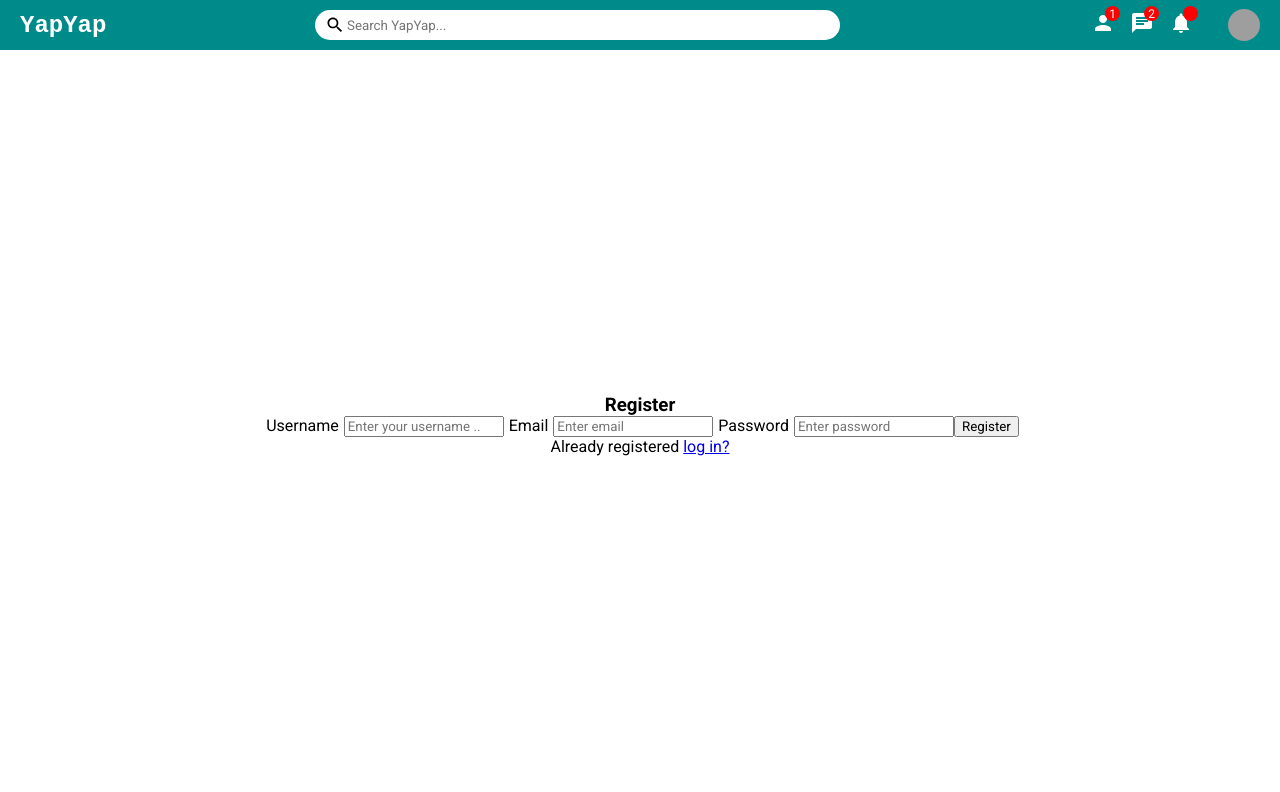
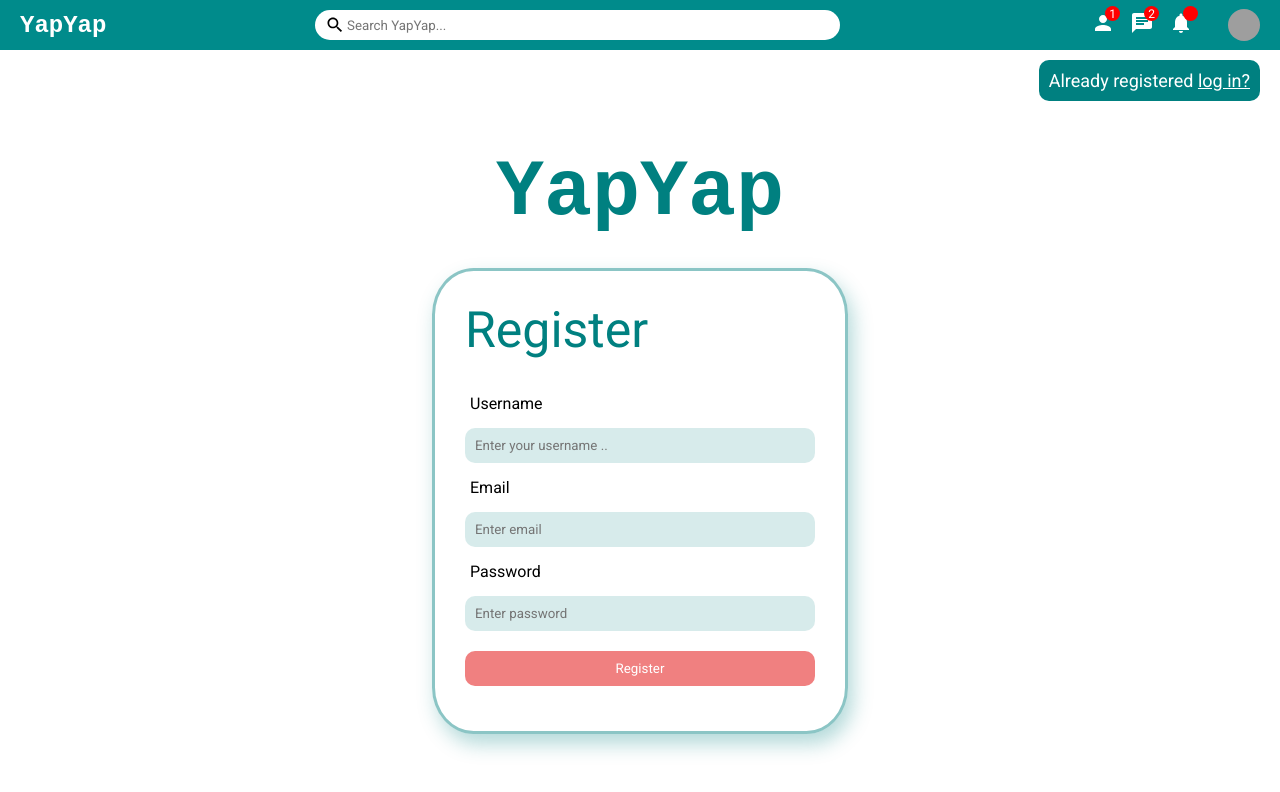
Before and after one commit to Pranotisavadi/yapyapchat, a React (Create React App) app in the folder client/: page /register in a window 1280 px wide. Shown: the top 792 px of the page. Built offline with nearby package versions, Linux system fonts and the light colour scheme; grey boxes are pictures that could not be loaded.

Commit message:
redesign the register page and fixed now its work

```diff
--- a/client/src/pages/Login.js
+++ b/client/src/pages/Login.js
@@ -25,16 +25,16 @@ function Login() {
             <div className='loginContainer'>
       <span className="loginTitle">Login</span>
       <form className="loginForm" onSubmit={handleClick}>
-        <label><b>Username</b></label>
+        <label>Username</label>
         <input className="loginInput" type="text" required placeholder="Enter your username..." ref={username}/><br/>
-        <label><b>Password</b></label>
+        <label>Password</label>
         <input className="loginInput"
         type="password"
         required
         placeholder="Enter your password..."
         minLength="6"
         ref={password}/>
-       <button type="submit" className="loginButton"><b>Login</b></button>
+       <button type="submit" className="loginButton">Login</button>
       </form>
         <button className="loginRegisterButton"><a href="./register">Register</a></button>
         </div>
--- a/client/src/pages/Register.js
+++ b/client/src/pages/Register.js
@@ -1,5 +1,6 @@
 import React from 'react'
 import { useState } from 'react';
+import '../App.css';
 import axios from 'axios';
 
 const Register= () => {
@@ -29,8 +30,10 @@ const Register= () => {
 
     return (
             <div className="register">
-            <h3>Register</h3>
-            <form onSubmit={handleSubmit} className="form-control" >
+            <h1>YapYap</h1>
+            <div className='registerContainer'>
+            <span className="registerTitle">Register</span>
+            <form onSubmit={handleSubmit} className="registerForm" >
             {/* <label>First name</label>
             <input type="text"  placeholder="First name" />
 
@@ -38,23 +41,24 @@ const Register= () => {
             <input type="text"  placeholder="Last name" /> */}
 
             <label>Username</label>
-            <input type="text" placeholder="Enter your username .." onChange={e => setUsername(e.target.value)}></input>
+            <input className="registerInput" type="text" placeholder="Enter your username .." onChange={e => setUsername(e.target.value)}></input>
 
             <label>Email</label>
-            <input type="email" placeholder="Enter email" onChange={e => setEmail(e.target.value)} />
+            <input className="registerInput" type="email" placeholder="Enter email" onChange={e => setEmail(e.target.value)} />
 
             <label>Password</label>
-            <input type="password"  placeholder="Enter password"  onChange={e => setPassword(e.target.value)}/>
+            <input className="registerInput" type="password"  placeholder="Enter password"  onChange={e => setPassword(e.target.value)}/>
 
-           <button className='btn btn-dark btn-lg btn-block' type="submit">Register</button>
+           <button className='registerButton' type="submit">Register</button>
             </form>
 
-            <p className="forgot-password text-right">
+            <p className="registerLoginButton">
                 Already registered <a href="./Login">log in?</a>
             </p>
 
 
             {bug ? (<h3 style={{color:"red", marginTop:"10px"}}>Something went Wrong! Try Again.</h3>): null}
+            </div>
             </div>
 
 
```
